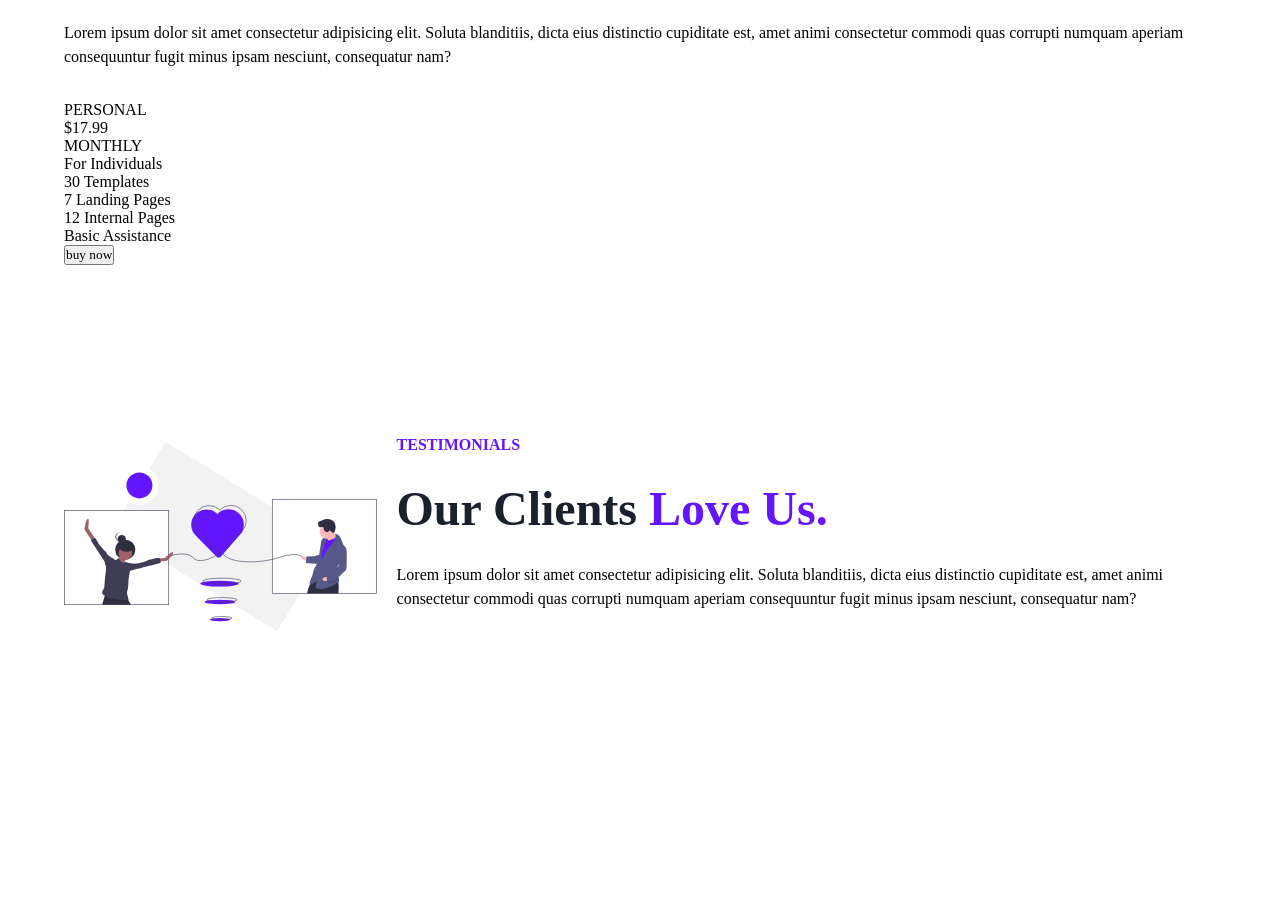
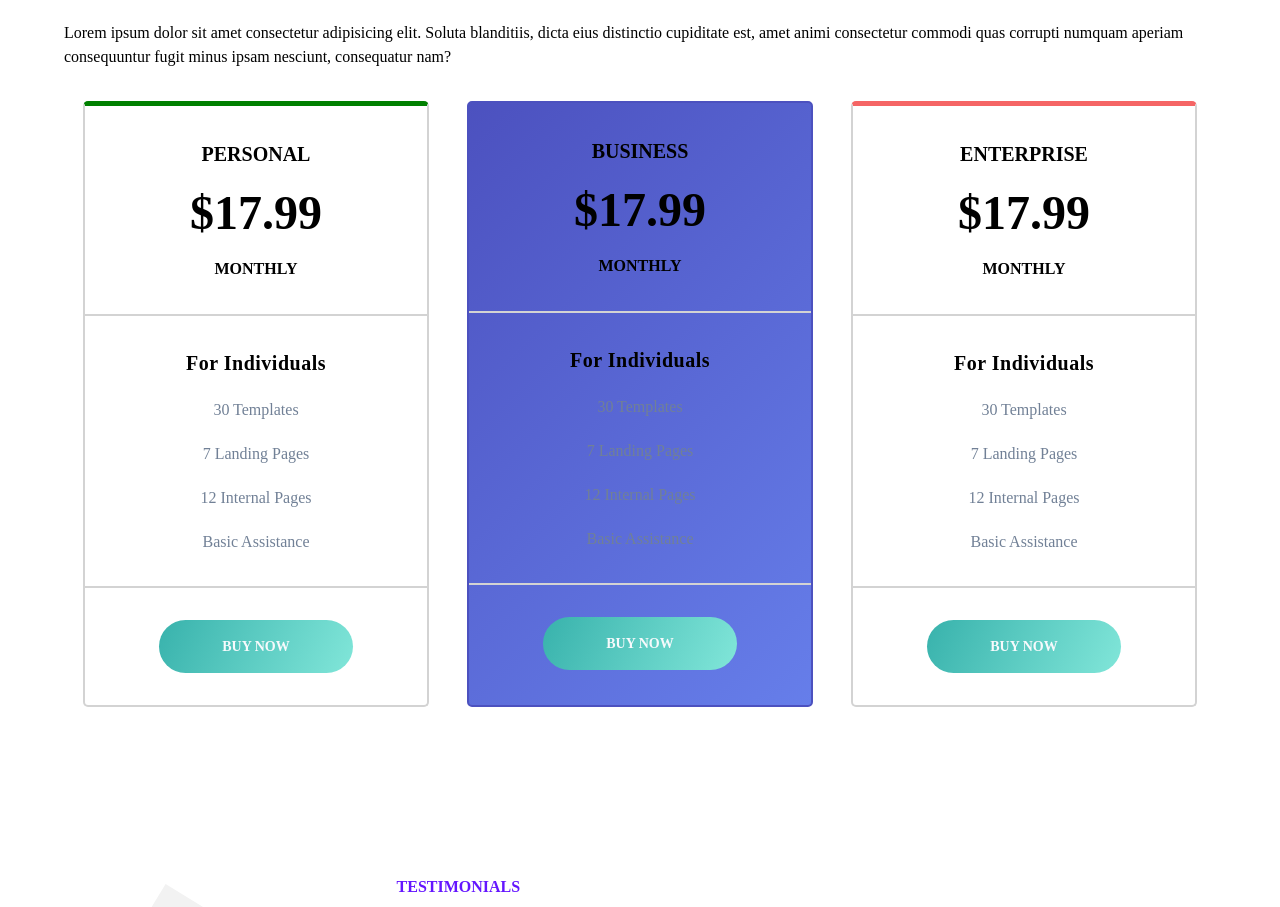
Before and after one commit to kdeans123/my-project-treact, a plain HTML site: page index.html in a window 1280 px wide. Shown: the part 3809-4716 px from the top of the page. Before the commit the page ends 4522 px from the top, so only its background shows below. Drawn offline with Linux system fonts and the light colour scheme; a web font is replaced by a local one.

Commit message:
Finalizing pricing section

```diff
--- a/index.html
+++ b/index.html
@@ -255,7 +255,7 @@
                     <p class="section__para">Lorem ipsum dolor sit amet consectetur adipisicing elit. Soluta blanditiis, dicta eius distinctio cupiditate est, amet animi consectetur commodi quas corrupti numquam aperiam consequuntur fugit minus ipsam nesciunt, consequatur nam?</p>
 
                 <div class="plans__container">
-                    <div class="plan__column">
+                    <div class="plan__column plan__personal">
                         <div class="plan__stripe"> </div>
                         <div class="plan__top">
                             <div class="plan__name">PERSONAL</div>
@@ -270,10 +270,50 @@
                             <div class="plan__feature">Basic Assistance</div>
                         </div>
                         <div class="plan__bottom">
-                            <button class="plan__btn">buy now</button>
+                            <button class="plan__btn">BUY NOW</button>
 
                         </div>
                     </div>
+
+                    <div class="plan__column plan__business">
+                        <div class="plan__stripe"> </div>
+                        <div class="plan__top">
+                            <div class="plan__name">BUSINESS</div>
+                            <div class="plan__price">$17.99</div>
+                            <div class="plan__duration">MONTHLY</div>
+                        </div>
+                        <div class="plan__middle">
+                            <div class="plan__customer">For Individuals</div>
+                            <div class="plan__feature">30 Templates</div>
+                            <div class="plan__feature">7 Landing Pages</div>
+                            <div class="plan__feature">12 Internal Pages</div>
+                            <div class="plan__feature">Basic Assistance</div>
+                        </div>
+                        <div class="plan__bottom">
+                            <button class="plan__btn">BUY NOW</button>
+
+                        </div>
+                    </div>
+                    <div class="plan__column plan__enterprise">
+                        <div class="plan__stripe"> </div>
+                        <div class="plan__top">
+                            <div class="plan__name">ENTERPRISE</div>
+                            <div class="plan__price">$17.99</div>
+                            <div class="plan__duration">MONTHLY</div>
+                        </div>
+                        <div class="plan__middle">
+                            <div class="plan__customer">For Individuals</div>
+                            <div class="plan__feature">30 Templates</div>
+                            <div class="plan__feature">7 Landing Pages</div>
+                            <div class="plan__feature">12 Internal Pages</div>
+                            <div class="plan__feature">Basic Assistance</div>
+                        </div>
+                        <div class="plan__bottom">
+                            <button class="plan__btn">BUY NOW</button>
+
+                        </div>
+                    </div>
+
                     </div>
             </div>
         </section>
--- a/styles.css
+++ b/styles.css
@@ -431,8 +431,87 @@ img {
 
 .plans__container {
     display: flex;
+    justify-content: space-around;
 }
 
+.plan__name {
+    font-size: 20px;
+}
+
+.plan__name, .plan__price, .plan__duration {
+    font-weight: bold;
+    line-height: 1.625;
+}
+
+.plan__top, .plan__middle, .plan__bottom {
+    padding: 32px;
+    text-align: center;
+    }
+
+.plan__middle {
+    border-top: 2px solid lightgray;
+    border-bottom: 2px solid lightgray;
+}
+
+.plan__price {
+    font-size: 48px;
+    margin: 4px 0;}
+
+.plan__feature {
+    margin-top: 20px;
+    font-weight: 500;
+    color: #718096;
+    font-size: 16px;
+    line-height: 1.5;
+}
+
+.plan__customer {
+    font-size: 20px;
+    font-weight: 700;
+    line-height: 1.5;
+    letter-spacing: 0.025em;
+}
+
+.plan__column {   /* this add a stripe on top of the column   */
+    width: calc(90%/3);
+}
+
+.plan__personal {
+    border-radius: 5px;
+    border: 2px solid lightgray;
+    border-top: 5px solid green;
+}
+
+.plan__business {
+    border-radius: 5px;
+    border: 2px solid rgb(76, 81, 191);
+    background: linear-gradient(135deg, rgb(76, 81, 191) 0%, rgb(102, 126, 234) 100%);
+}
+
+.plan__enterprise {
+    border-radius: 5px;
+    border: 2px solid lightgray;
+    border-top: 5px solid rgb(245, 101, 101);
+}
+
+.plan__btn {
+    color: #f7fafc;
+    background: linear-gradient(115deg, rgb(56, 178, 172) 0%, rgb(129, 230, 217) 100%);
+    text-align: center;
+    padding: 16px 32px;
+    border-radius: 500px;
+    border: none;
+    font-size: 14px;
+    width: 70%;
+    font-weight: bold;
+    letter-spacing: 0.05;
+    line-height: 1.5;
+    transition: all 300ms ease;
+}
+
+.plan__btn:hover {
+    transform: translate(1px, -1px);
+}
 
 /* TESTIMONIALS */
 
```
